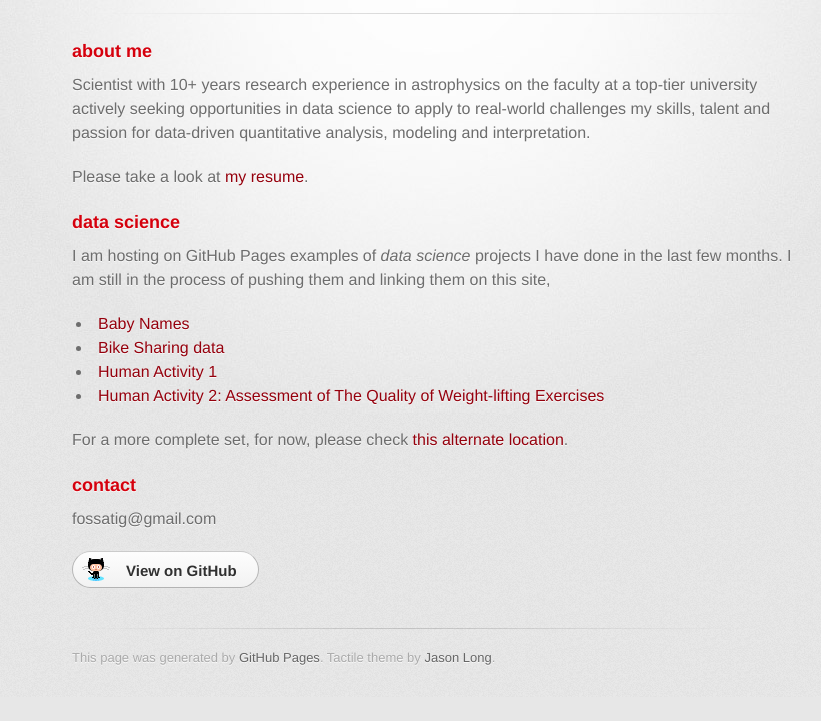
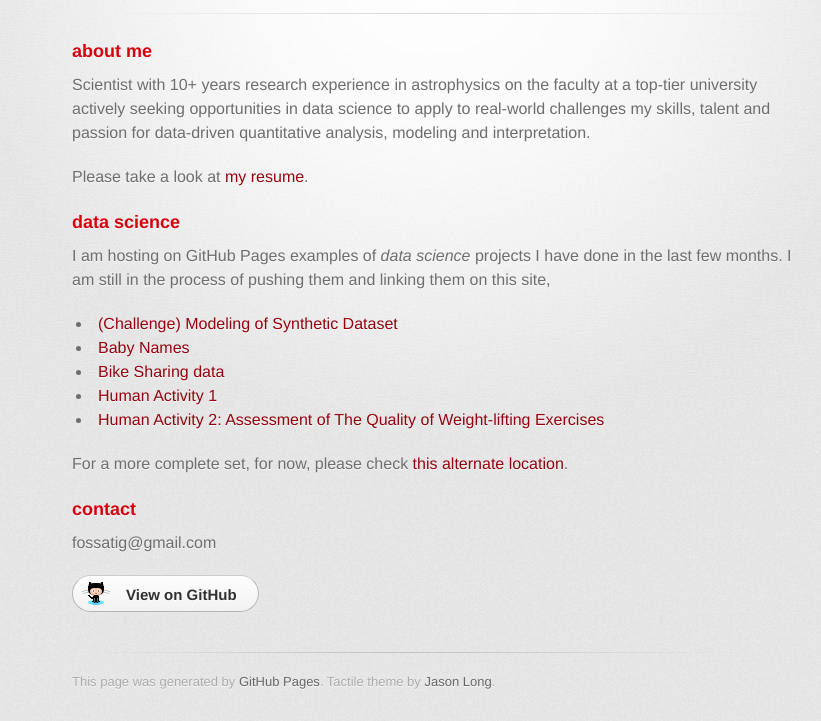
Before and after one commit to pedrosan/pedrosan.github.io, a plain HTML site: page index.html in a window 1280 px wide. Shown: the part 160-881 px from the top of the page, without its empty margins (208-1029 px from the left). Before the commit the page ends 857 px from the top, so only its background shows below. Drawn offline with Linux system fonts and the light colour scheme; a web font is replaced by a local one.

Commit message:
updated main index.html

```diff
--- a/index.html
+++ b/index.html
@@ -49,6 +49,7 @@ I am hosting on GitHub Pages examples of <em>data science</em> projects I have d
 I am still in the process of pushing them and linking them on this site,
 
 <ul>
+<li><a href="http://pedrosan.github.io/DataScience/Synthetic_Data/">(Challenge) Modeling of Synthetic Dataset</a>
 <li><a href="http://pedrosan.github.io/DataScience/Baby_Names/">Baby Names</a>
 <li><a href="http://pedrosan.github.io/DataScience/Bike_Sharing/">Bike Sharing data</a>
 <li><a href="http://pedrosan.github.io/DataScience/Human_Activity_1/">Human Activity 1</a>
```
